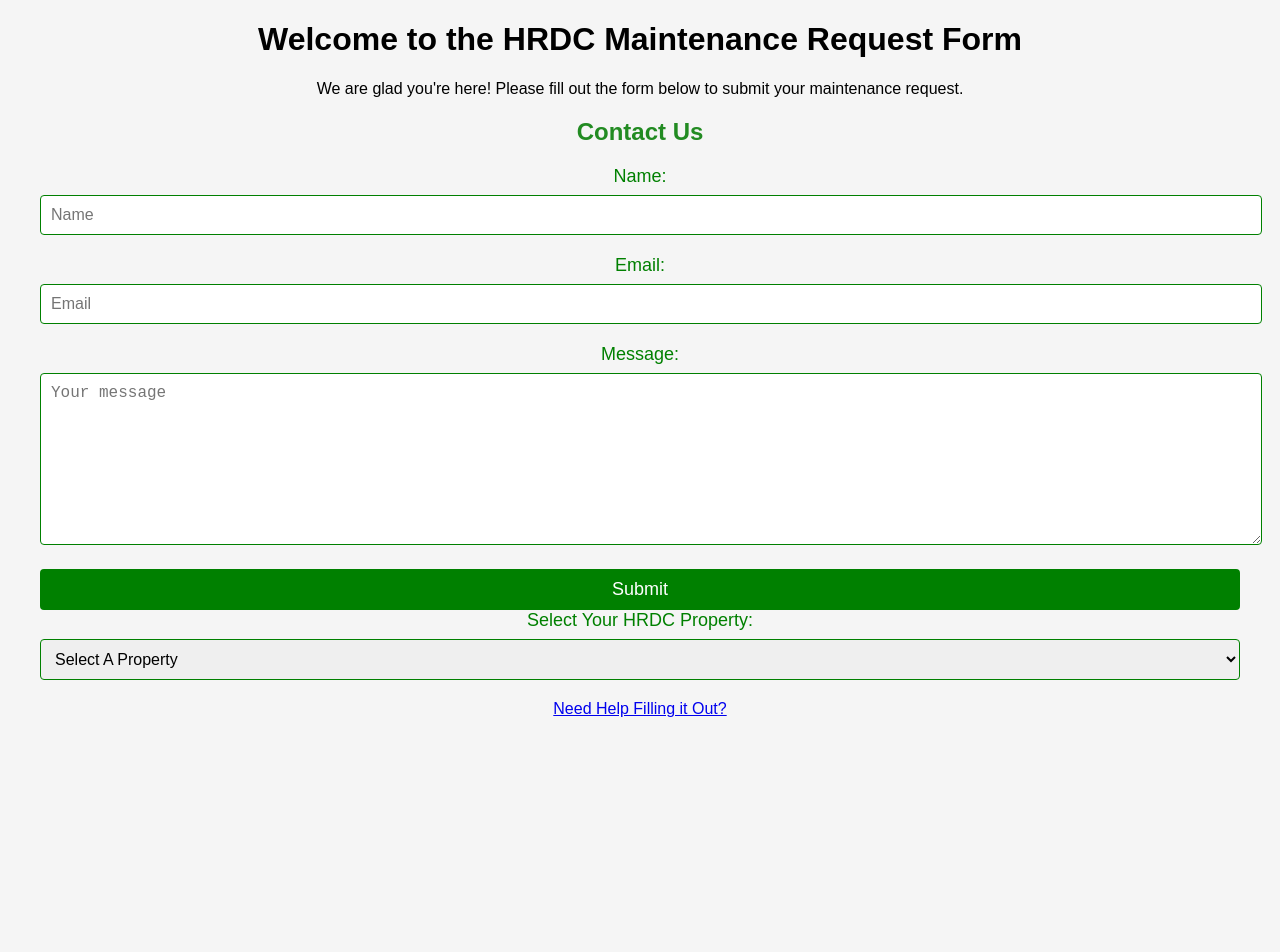
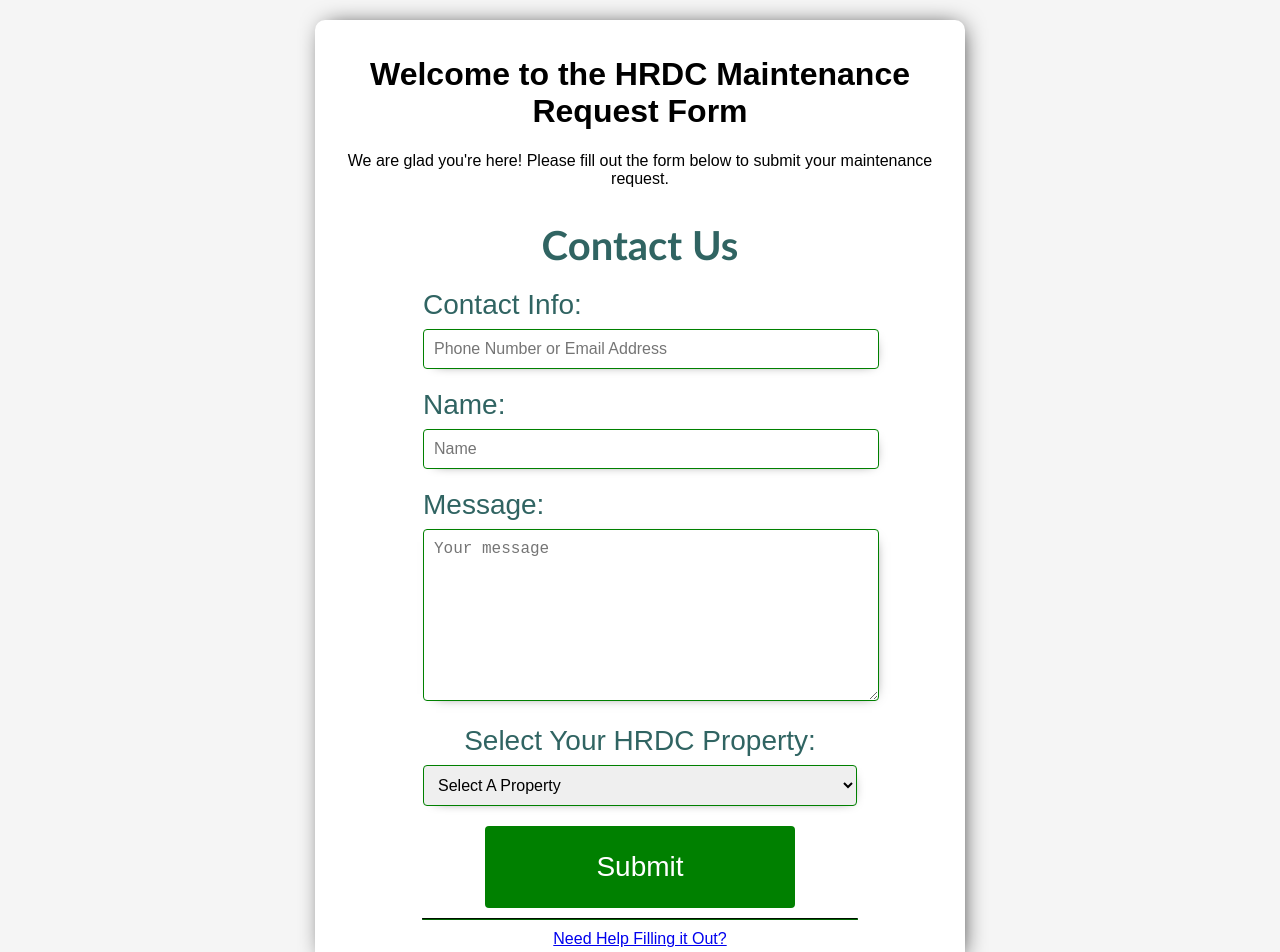
Before and after one commit to 423s24/Group_4, a React (Create React App) app in the folder hrdc-maintenance/: page / in a window 1280 px wide. Shown: the top 952 px of the page. Before the commit the page ends 800 px from the top, so only its background shows below. Built offline with nearby package versions, Linux system fonts and the light colour scheme.

Commit message:
New styling

```diff
--- a/hrdc-maintenance/src/App.css
+++ b/hrdc-maintenance/src/App.css
@@ -3,7 +3,7 @@
 body {
   font-family: Arial, sans-serif;
   margin: 0;
-  padding: 0 20px;
+  padding: 20px;
   background-color: #f5f5f5;
 }
 
@@ -18,27 +18,61 @@
 }
 
 .form-container {
-  padding-right: 20px;
-  padding-left: 20px;
+  padding: 20px;
   text-align: center;
+  display: block;
+  margin: auto;
+  box-shadow: black 3px 0px 25px -8px;
+  border-radius: 10px;
+  width: 50%;
+  height: 80%;
+  background-color: white;
+  padding: 15px;
 }
 
 .form-container h2 {
   padding-right: 20px;
   padding-left: 20px;
   margin-bottom: 20px;
-  font-size: 24px;
-  color: #228b22;
+  font-size: 40px;
+  color: rgba(48, 100, 98, 1);
+  font-family: 'Trebuchet MS', 'Lucida Sans Unicode', 'Lucida Grande', 'Lucida Sans', Arial, sans-serif;
 }
 
 .form-group {
-  margin-bottom: 20px;
+  display: block;
+  margin: auto auto 20px auto;
+  width: 70%;
+}
+
+.form-group:hover label{
+  transition:font-size 0.3s;
+	-moz-transition:font-size 0.3s; /* Firefox 4 */
+	-webkit-transition:font-size 0.3s; /* Safari and Chrome */
+	-o-transition:font-size 0.3s;
+  font-size: 33px;
+}
+
+.form-group:hover input{
+  border: 3px solid #008000;
+}
+
+textarea{
+  border: none;
+}
+
+.form-group:hover textarea{
+  border: 3px solid #008000;
+}
+
+.field-title {
+  text-align: left;
 }
 
 .form-group label {
   display: block;
-  font-size: 18px;
-  color: #008000;
+  font-size: 28px;
+  color: rgba(48, 100, 98, 1);
   margin-bottom: 8px;
 }
 
@@ -48,6 +82,7 @@
   font-size: 16px;
   border: 1px solid #008000;
   border-radius: 4px;
+  box-shadow: black 3px 3px 13px -10px;
 }
 
 .form-control#message {
@@ -55,9 +90,9 @@
 }
 
 .submit-btn {
-  width: 100%;
-  padding: 10px;
-  font-size: 18px;
+  width: 50%;
+  padding: 25px;
+  font-size: 28px;
   background-color: #008000;
   color: #fff;
   border: none;
@@ -74,3 +109,15 @@
   font-size: 14px;
   margin-top: 5px;
 }
+
+#inputType {
+  text-align: none;
+}
+
+hr {
+  width: 70%;
+  border-color: #006400;
+  border-width: 1px;
+  border-radius: 10px;
+  margin: 10px auto 10px auto;
+}
--- a/hrdc-maintenance/src/Form.js
+++ b/hrdc-maintenance/src/Form.js
@@ -45,7 +45,11 @@
           <h2>Contact Us</h2>
             <form onSubmit={handleSubmit} className="form">
               <div className="form-group">
-              <label htmlFor="name">Name:</label>
+                <label class="field-title" htmlFor="email">Contact Info:</label>
+                <input type="text" id="inputBox" placeholder="Phone Number or Email Address" class="form-control"/>
+              </div>
+              <div className="form-group">
+                <label class="field-title" htmlFor="name">Name:</label>
                 <input
                   type="text"
                   placeholder="Name"
@@ -55,17 +59,7 @@
                 />
               </div>
               <div className="form-group">
-              <label htmlFor="email">Email:</label>
-              <input
-                type="email"
-                placeholder="Email"
-                name="email"
-                required
-                className="form-control"
-              />
-            </div>
-            <div className="form-group">
-              <label htmlFor="message">Message:</label>
+                <label class="field-title" htmlFor="message">Message:</label>
                 <textarea
                   id="message"
                   placeholder="Your message"
@@ -74,7 +68,6 @@
                   className="form-control"
                 />
               </div>
-            <button type="submit" className="submit-btn">Submit</button>
               <div className="form-group">
                 <label htmlFor="options">Select Your HRDC Property:</label>
                 <select name="options" id="options" className="form-control">
@@ -92,7 +85,9 @@
 
                 </select>
               </div>
+              <button type="submit" className="submit-btn">Submit</button>
             </form>
+            <hr></hr>
           <a href="https://github.com/423s24/Group_4/blob/main/ESOF%20423%20User%20Documentation.pdf" target="_blank" rel="noopener noreferrer" className="help-link">Need Help Filling it Out?</a>
         </>
       )}
```
Also changed, not shown: hrdc-maintenance/src/index.css (line endings or trailing spaces). Lines whose indentation alone changed are shown as unchanged.
